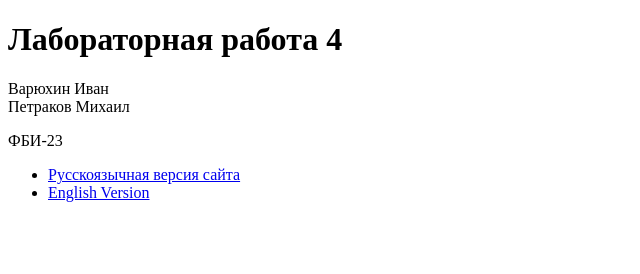
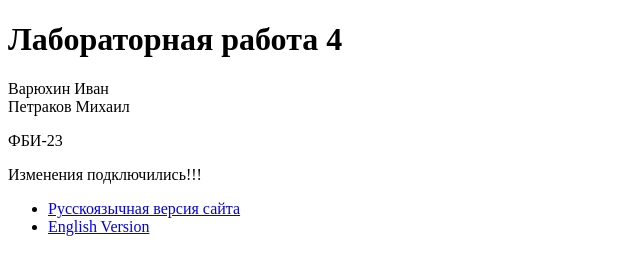
Before and after one commit to Pumblnec/RPPismylife, a plain HTML site: page index.html in a window 1280 px wide. Shown: the whole page, without its empty margins (0-640 px from the left). Drawn offline with Linux system fonts and the light colour scheme.

Commit message:
Изменения на релиз 3

```diff
--- a/index.html
+++ b/index.html
@@ -8,6 +8,7 @@
     <h1>Лабораторная работа 4</h1>
     <p>Варюхин Иван<br>Петраков Михаил</p>
     <p>ФБИ-23</p>
+    <p>Изменения подключились!!!<p>
     <nav>
         <ul>
             <li><a href="/RPPismylife/ru/">Русскоязычная версия сайта</a></li>
```
